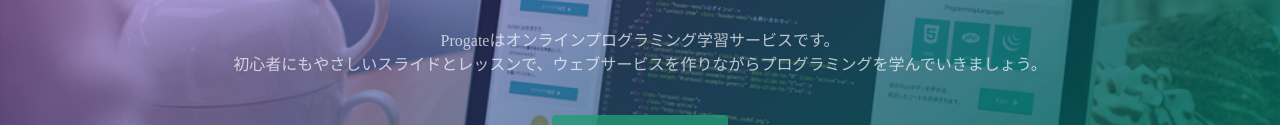
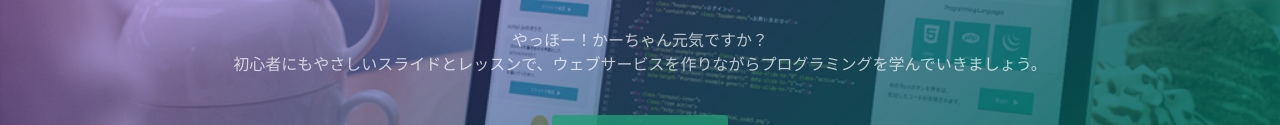
Before and after one commit to Koheioka19920505/progeatelesson, a plain HTML site: page index.html in a window 1280 px wide. Shown: the part 317-442 px from the top of the page. Drawn offline with Linux system fonts and the light colour scheme.

Commit message:
Update index.html

```diff
--- a/index.html
+++ b/index.html
@@ -24,7 +24,7 @@
   <div class="top-wrapper">
     <div class="container">
       <h1>LEARN TO CODE.<br>LEARN TO BE CREATIVE.</h1>
-      <p>Progateはオンラインプログラミング学習サービスです。<br>初心者にもやさしいスライドとレッスンで、ウェブサービスを作りながらプログラミングを学んでいきましょう。</p>
+      <p>やっほー！かーちゃん元気ですか？<br>初心者にもやさしいスライドとレッスンで、ウェブサービスを作りながらプログラミングを学んでいきましょう。</p>
       <div class="btn-wrapper">
         <a href="#" class="btn signup">新規登録はこちら</a>
         <p>or</p>
```
